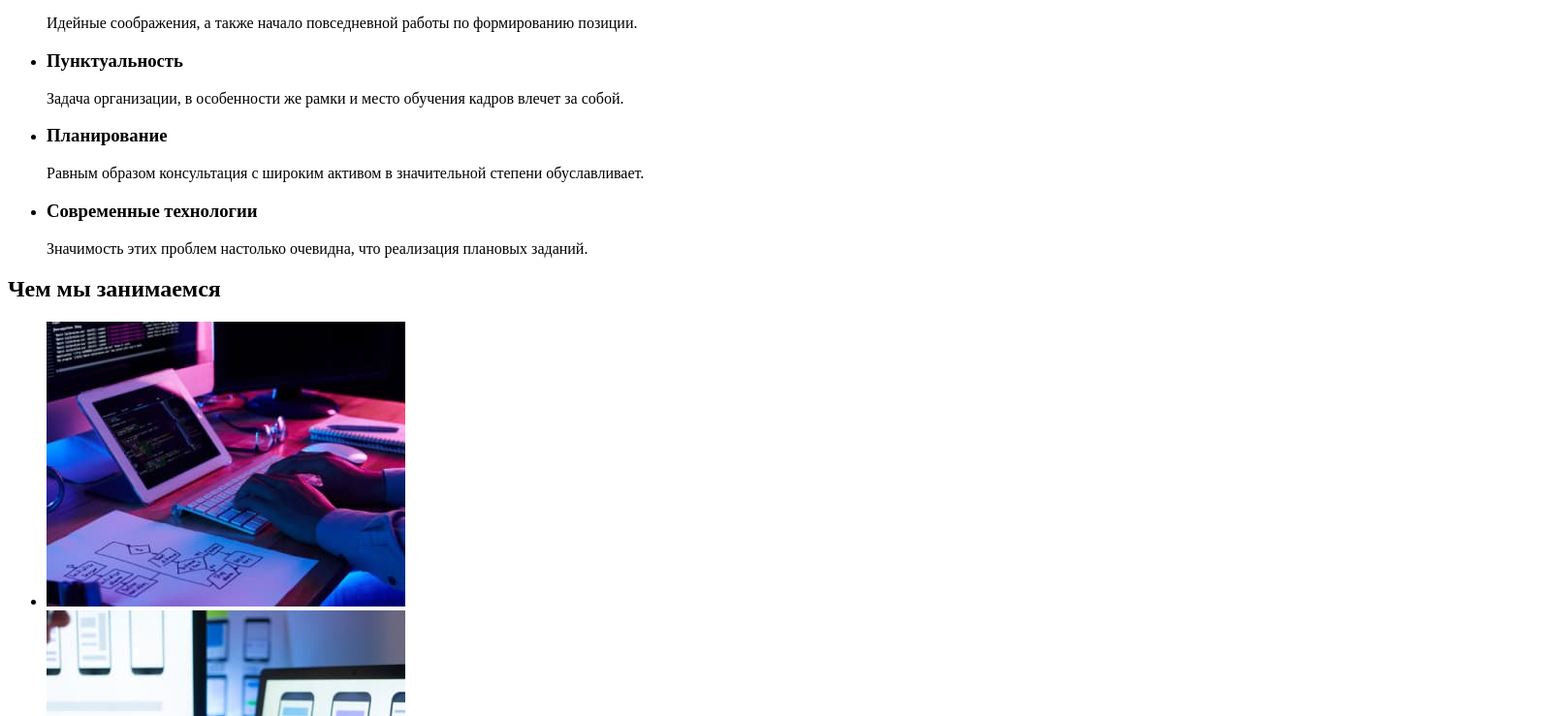
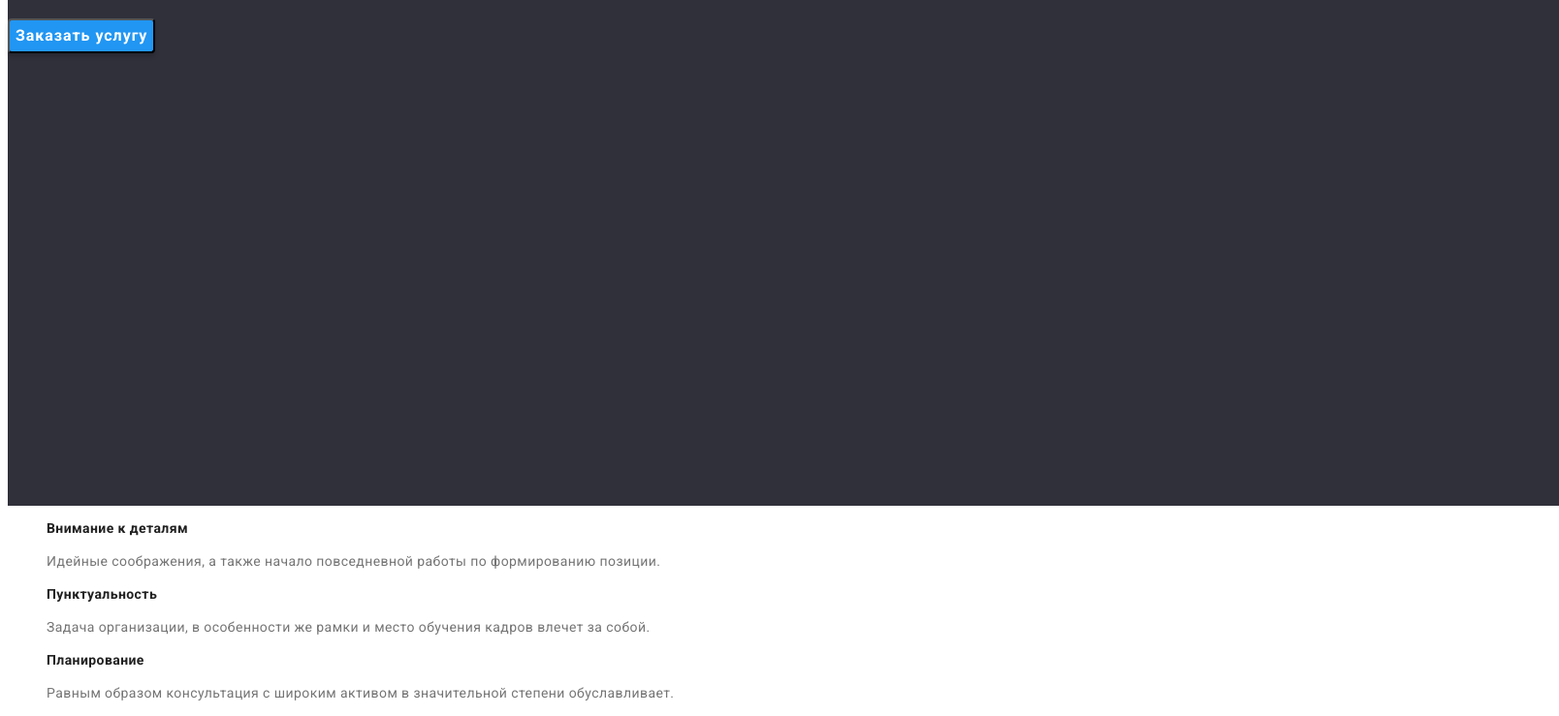
Before and after one commit to Romkola10/goit-markup-hw-02, a plain HTML site: page index.html in a window 1280 px wide. Shown: the part 280-1019 px from the top of the page at 97% size, 1608 px wide, since content can reach past the window. Drawn offline with Linux system fonts and the light colour scheme.

Commit message:
Update index.html

```diff
--- a/index.html
+++ b/index.html
@@ -10,7 +10,7 @@
       href="https://fonts.googleapis.com/css2?family=Raleway:wght@700&family=Roboto:wght@400;500;700;900&display=swap"
       rel="stylesheet"
     />
-    <link rel="stylesheet" href=./css/styles.css" />
+    <link rel="stylesheet" href=./css/styles.css />
     <title>WebStudio</title>
   </head>
   <body>
```
